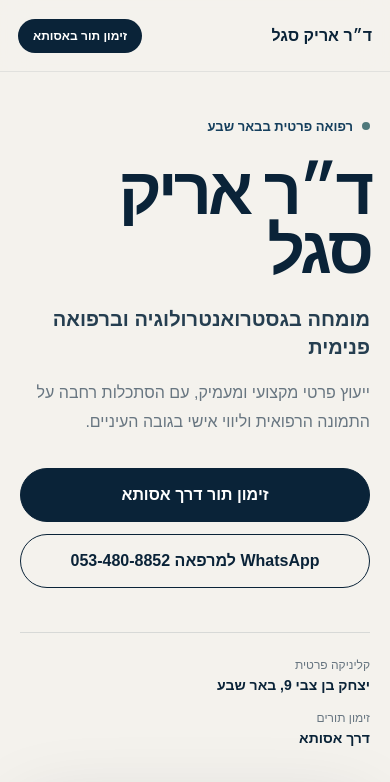
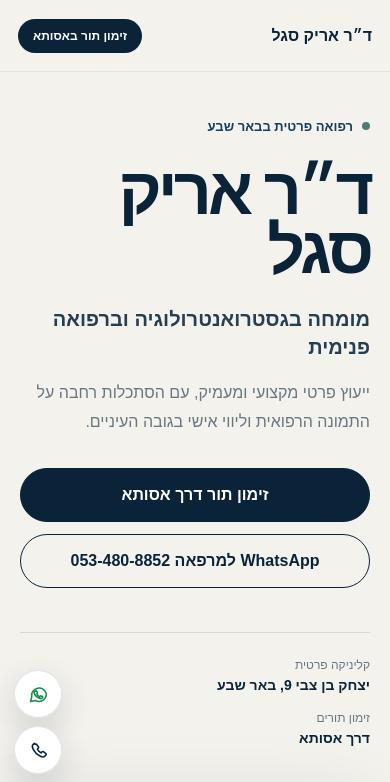
Before and after one commit to liorlior22/arik-segal-clinic, a Next.js app: page / in a window 390 px wide. Shown: the top 782 px of the page. Built offline with nearby package versions, Linux system fonts and the light colour scheme.

Commit message:
Add floating WhatsApp phone and email controls

```diff
--- a/app/layout.js
+++ b/app/layout.js
@@ -1,15 +1,43 @@
 import './globals.css';
 import './patch.css';
+import './floating-contact.css';
 
 export const metadata = {
   title: 'ד״ר אריק סגל | מומחה בגסטרואנטרולוגיה בבאר שבע',
   description: 'הקליניקה הפרטית של ד״ר אריק סגל, מומחה בגסטרואנטרולוגיה וברפואה פנימית. יצחק בן צבי 9, באר שבע.',
 };
 
+function FloatingContact() {
+  return (
+    <div className="floatingContact" aria-label="יצירת קשר מהירה">
+      <a className="whatsapp" href="https://wa.me/972534808852" target="_blank" rel="noreferrer" aria-label="WhatsApp למרפאה" title="WhatsApp">
+        <svg viewBox="0 0 24 24" fill="none" stroke="currentColor" strokeWidth="1.8" strokeLinecap="round" strokeLinejoin="round" aria-hidden="true">
+          <path d="M21 11.5a8.5 8.5 0 0 1-12.6 7.4L3 20l1.2-5.1A8.5 8.5 0 1 1 21 11.5Z" />
+          <path d="M8.7 8.2c.3-.4.7-.4 1-.1l1 1.4c.2.3.2.6 0 .9l-.7.9c.8 1.4 1.9 2.5 3.4 3.2l.8-.8c.3-.3.6-.3.9-.1l1.5.9c.3.2.4.6.2.9-.4.8-1.2 1.3-2.1 1.3-3.5-.1-7.6-4.1-7.8-7.2 0-.5.3-1 .8-1.3Z" />
+        </svg>
+      </a>
+      <a href="tel:+972554598884" aria-label="התקשרות למרפאה" title="טלפון">
+        <svg viewBox="0 0 24 24" fill="none" stroke="currentColor" strokeWidth="1.8" strokeLinecap="round" strokeLinejoin="round" aria-hidden="true">
+          <path d="M7.2 3.8 5.6 5.4c-.9.9-.7 3 .4 5.2 1.7 3.3 4.4 6 7.7 7.7 2.2 1.1 4.3 1.3 5.2.4l1.6-1.6c.4-.4.4-1 0-1.4l-3-2.3c-.4-.3-.9-.3-1.3.1l-1.2 1.2c-1.8-.9-3.4-2.5-4.3-4.3l1.2-1.2c.4-.4.4-.9.1-1.3l-2.3-3c-.4-.5-1.1-.5-1.5-.1Z" />
+        </svg>
+      </a>
+      <span className="floatingDisabled" aria-label="מייל - יעודכן בקרוב" title="מייל">
+        <svg viewBox="0 0 24 24" fill="none" stroke="currentColor" strokeWidth="1.8" strokeLinecap="round" strokeLinejoin="round" aria-hidden="true">
+          <rect x="3" y="5" width="18" height="14" rx="2" />
+          <path d="m4 7 8 6 8-6" />
+        </svg>
+      </span>
+    </div>
+  );
+}
+
 export default function RootLayout({ children }) {
   return (
     <html lang="he" dir="rtl">
-      <body>{children}</body>
+      <body>
+        {children}
+        <FloatingContact />
+      </body>
     </html>
   );
 }
```
